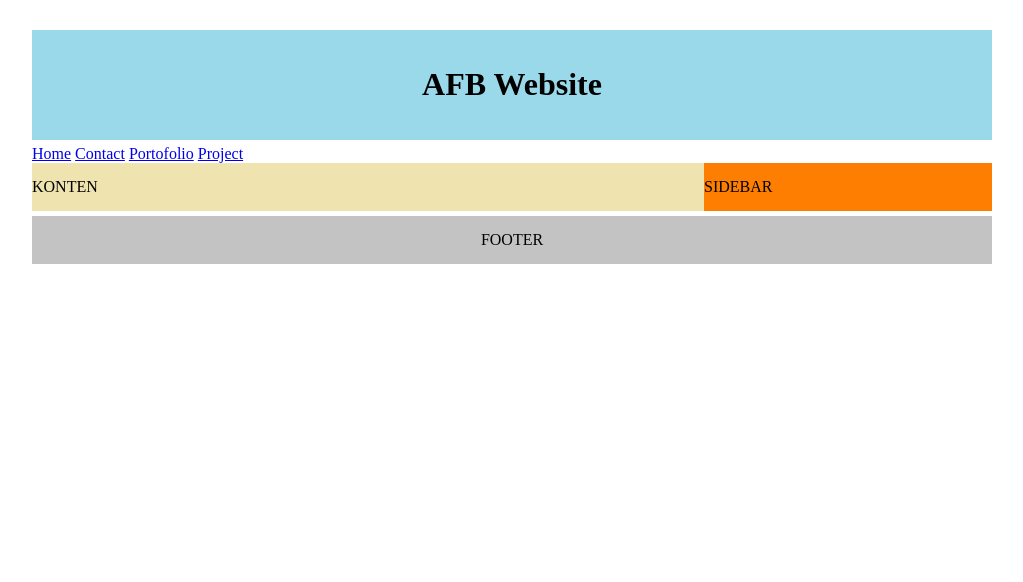
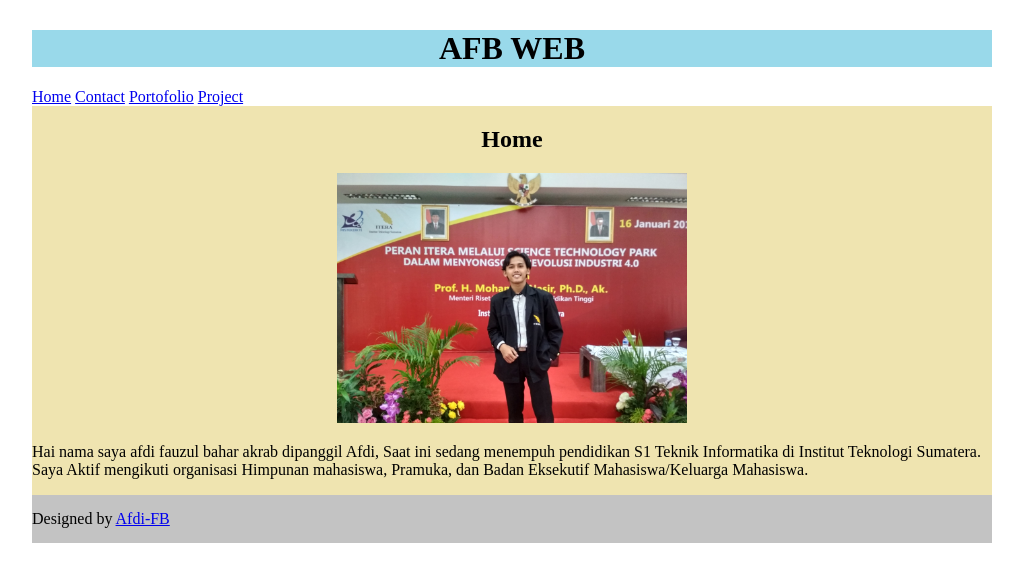
Before and after one commit to afdi11/14117149-PABWB, a PHP site: page /HTML/index.html in a window 1280 px wide. Shown: the top 582 px of the page, without its empty margins (128-1151 px from the left). Run offline with PHP 8.4, Linux system fonts and the light colour scheme.

Commit message:
Benerin Index.html dan CSS nya

```diff
--- a/Pertemuan-3/CSS/style.css
+++ b/Pertemuan-3/CSS/style.css
@@ -1,14 +1,10 @@
 body {
-    width: 960px; /*set lebar body website*/
-    margin: 30px auto; /*set posisi body (auto; left; right; center)*/
+    width: 960px;
+    margin: 30px auto;
   }
-  main {
+main{
     display: flex;
-  }
-  .logo,
-  .navigasi,
-  .konten,
-  .sidebar,
+}
   .footer {
     margin-bottom: 5px;
     padding: 15px 0;
@@ -26,7 +22,7 @@ body {
     text-align: center;
   }
   .konten {
-    width: 70%;
+    width: 100%;
     background: #EFE4B0;
   }
   .sidebar {
--- a/Pertemuan-3/HTML/index.html
+++ b/Pertemuan-3/HTML/index.html
@@ -6,7 +6,7 @@
     </head>
     <body>
         <header>
-            <div class="logo"><h1>AFB Website</h1></div>
+            <div class="logo"><h1>AFB WEB</h1></div>
             <div class="nav">
                 <a href="index.html">Home</a>
                 <a href="contact.html">Contact</a>
@@ -15,11 +15,23 @@
             </div>
         </header>
         <main>
-            <div class="konten">KONTEN</div>
-            <div class="sidebar">SIDEBAR</div>
+            <div class="konten">
+                <h2><center>
+                    Home
+                </center></h2>
+                <center>
+                    <img src="../Foto Profil.jpg" alt="Afdi Fauzul Bahar - Ganteng" width="350" height="250" >
+                </center>
+                <p>
+                    Hai nama saya afdi fauzul bahar akrab dipanggil Afdi, Saat ini sedang menempuh pendidikan S1 Teknik Informatika di Institut Teknologi Sumatera.
+                    Saya Aktif mengikuti organisasi Himpunan mahasiswa, Pramuka, dan Badan Eksekutif Mahasiswa/Keluarga Mahasiswa.
+                </p>
+            </div>
         </main>
         <footer>
-            <div class="footer">FOOTER</div>
+            <div class="footer">
+                    <div style='float:left;text-align:left;'>Designed by <a href='index.html'>Afdi-FB</a></div><br>
+            </div>
         </footer>
     </body>
 </html>
```
Also changed, not shown: Pertemuan-3/Foto Profil.jpg (added).
